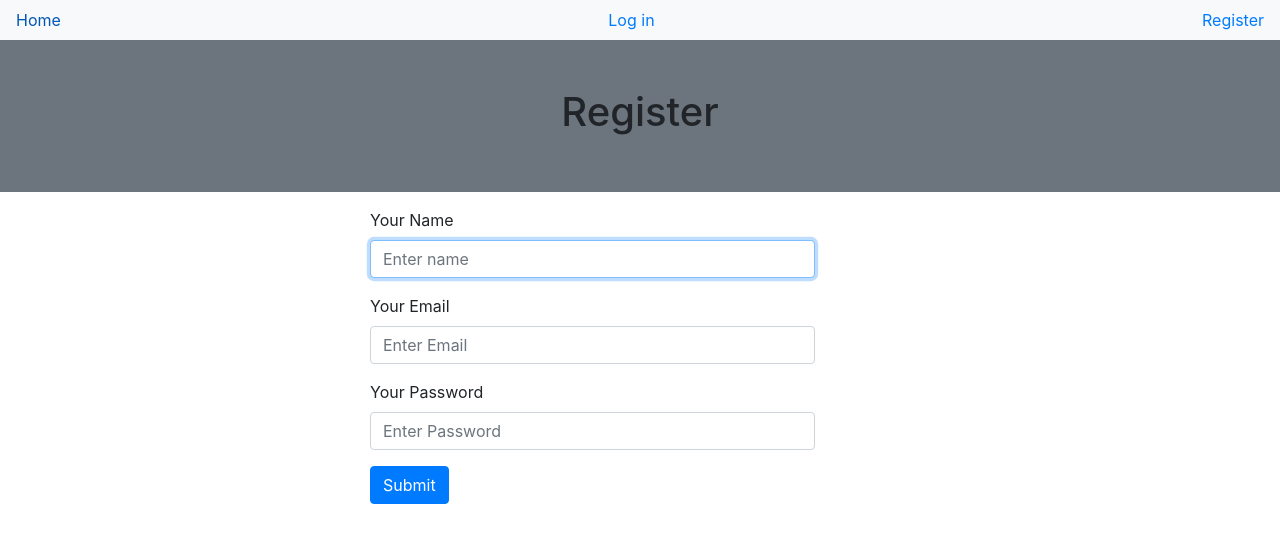
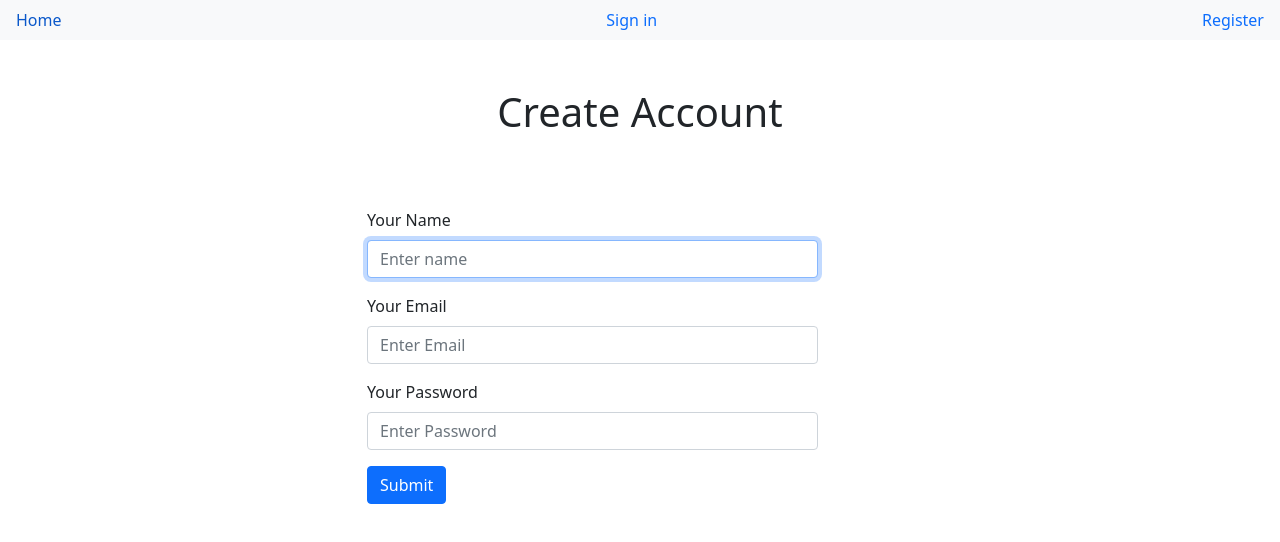
Before and after one commit to devulogi/marketplace, a React (Create React App) app in the folder client/: page /register in a window 1280 px wide. Shown: the top 542 px of the page. Built offline with nearby package versions, Linux system fonts and the light colour scheme.

Commit message:
refactored

```diff
--- a/client/public/index.html
+++ b/client/public/index.html
@@ -26,9 +26,9 @@
     -->
     <title>React App</title>
     <link
+      href="https://cdn.jsdelivr.net/npm/bootstrap@5.0.2/dist/css/bootstrap.min.css"
       rel="stylesheet"
-      href="https://cdn.jsdelivr.net/npm/bootstrap@4.6.0/dist/css/bootstrap.min.css"
-      integrity="sha384-B0vP5xmATw1+K9KRQjQERJvTumQW0nPEzvF6L/Z6nronJ3oUOFUFpCjEUQouq2+l"
+      integrity="sha384-EVSTQN3/azprG1Anm3QDgpJLIm9Nao0Yz1ztcQTwFspd3yD65VohhpuuCOmLASjC"
       crossorigin="anonymous"
     />
   </head>
--- a/client/src/App.js
+++ b/client/src/App.js
@@ -6,6 +6,14 @@ import Login from './auth/Login';
 import Register from './auth/Register';
 import TopNav from './components/TopNav';
 
+function NotFound() {
+  return (
+    <div className='container-fluid p-5 text-center'>
+      <h1>404: Page not found!</h1>
+    </div>
+  );
+}
+
 export default function App() {
   return (
     <Router>
@@ -13,8 +21,9 @@ export default function App() {
       <Toaster position='top-right' reverseOrder={false} />
       <Switch>
         <Route exact path='/' component={Home} />
-        <Route exact path='/login' component={Login} />
+        <Route exact path='/signin' component={Login} />
         <Route exact path='/register' component={Register} />
+        <Route path='*' component={NotFound} />
       </Switch>
     </Router>
   );
--- a/client/src/auth/Login.js
+++ b/client/src/auth/Login.js
@@ -1,7 +1,8 @@
 export default function Login() {
   return (
     <div className='container header p-5 text-center'>
-      <h1>Login Page!</h1>
+      <h1>Welcome Back</h1>
+      <p className='blockquote-footer'>Login your account</p>
     </div>
   );
 }
--- a/client/src/auth/Register.js
+++ b/client/src/auth/Register.js
@@ -3,8 +3,8 @@ import RegistrationForm from '../components/RegisterForm';
 export default function Register() {
   return (
     <>
-      <div className='container-fluid bg-secondary p-5 text-center'>
-        <h1>Register</h1>
+      <div className='container-fluid p-5 text-center'>
+        <h1>Create Account</h1>
       </div>
 
       <div className='container'>
--- a/client/src/components/RegisterForm.js
+++ b/client/src/components/RegisterForm.js
@@ -40,7 +40,7 @@ export default function RegistrationForm() {
       setEmail('');
       setPassword('');
 
-      history.push('/login');
+      history.push('/signin');
     } catch (error) {
       toast.error(error.response.data.hint);
     }
--- a/client/src/components/TopNav.js
+++ b/client/src/components/TopNav.js
@@ -6,8 +6,8 @@ export default function TopNav() {
       <Link to='/' className='nav-link'>
         Home
       </Link>
-      <Link to='/login' className='nav-link'>
-        Log in
+      <Link to='/signin' className='nav-link'>
+        Sign in
       </Link>
       <Link to='/register' className='nav-link'>
         Register
```
